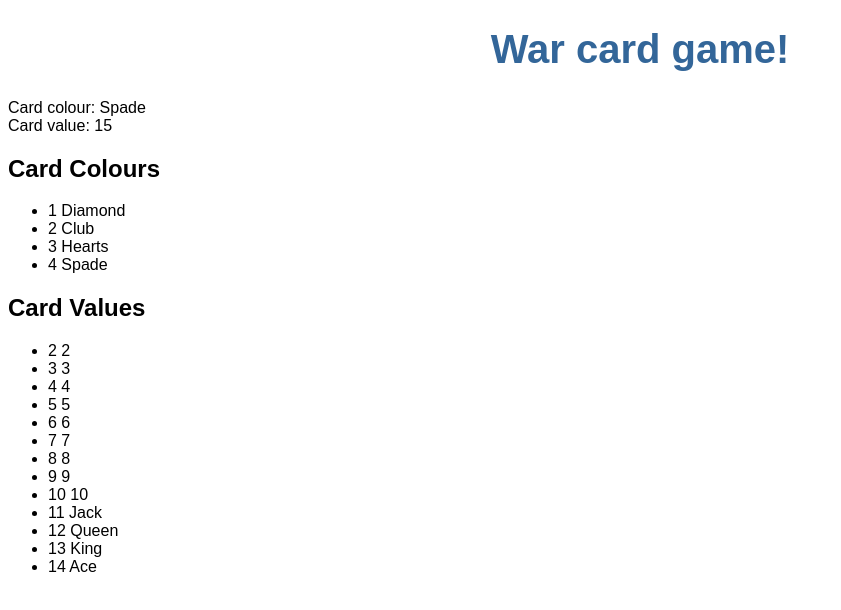
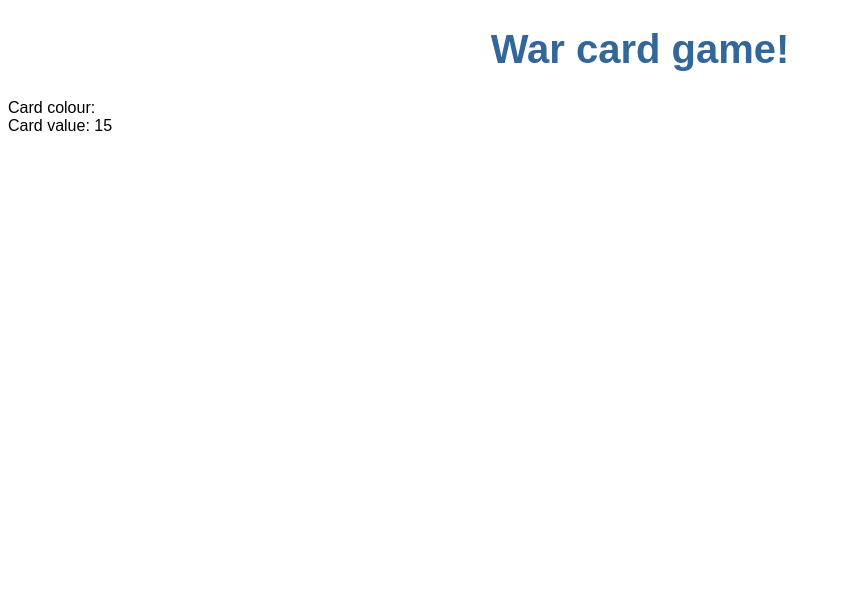
Before and after one commit to OldShaterhan/War-card-game, an Angular app: page / in a window 1280 px wide. Shown: the top 610 px of the page, without its empty margins (0-841 px from the left). Built offline with nearby package versions, Linux system fonts and the light colour scheme.

Commit message:
v.0.0.4 class Card consists of subclasses CardColour and CardValues

```diff
--- a/src/app/card-colour.ts
+++ b/src/app/card-colour.ts
@@ -1,4 +1,3 @@
 export class CardColour {
-  id: number;
-  name: string;
+  suit: string;
 }
--- a/src/app/card-colours/card-colours.component.html
+++ b/src/app/card-colours/card-colours.component.html
@@ -2,6 +2,6 @@
 <ul class="cardcolours">
 
   <li *ngFor="let cardcolour of cardcolours">
-    <span class="badge">{{cardcolour.id}}</span> {{cardcolour.name}}
+    <span class="badge">{{cardcolour.name}}</span>
   </li>
 </ul>
--- a/src/app/card-value.ts
+++ b/src/app/card-value.ts
@@ -1,4 +1,4 @@
 export class CardValue {
-  id: number;
+  value: number;
   name: string;
 }
--- a/src/app/cards/cards.component.html
+++ b/src/app/cards/cards.component.html
@@ -11,6 +11,6 @@
   </span>{{card.value}}
 </div>
 
-<app-card-colours></app-card-colours>
+<!--<app-card-colours></app-card-colours>
 
-<app-cards-value></app-cards-value>
+<app-cards-value></app-cards-value>-->
--- a/src/app/cards/cards.component.ts
+++ b/src/app/cards/cards.component.ts
@@ -1,5 +1,8 @@
 import { Component, OnInit } from '@angular/core';
 import { Card } from '../card';
+import { CardColour } from '../card-colour';
+import { CardValue } from '../card-value';
+import { CardColoursComponent } from '../card-colours/card-colours.component';
 
 @Component({
   selector: 'app-cards',
@@ -8,8 +11,9 @@ import { Card } from '../card';
 })
 export class CardsComponent implements OnInit {
   card: Card = {
-    colour: "Spade",
-    value: 15
+    suit: "Spade",
+    value: 15,
+    name: "test"
   }
 
   constructor() { }
--- a/src/app/mock-colours.ts
+++ b/src/app/mock-colours.ts
@@ -1,8 +1,8 @@
 import { CardColour } from './card-colour';
 
 export const CARDCOLOURS: CardColour[] = [
-  { id: 1, name: 'Diamond' },
-  { id: 2, name: 'Club' },
-  { id: 3, name: 'Hearts' },
-  { id: 4, name: 'Spade' }
+  { suit: 'Diamond' },
+  { suit: 'Club' },
+  { suit: 'Hearts' },
+  { suit: 'Spade' }
 ];
--- a/src/app/mock-values.ts
+++ b/src/app/mock-values.ts
@@ -1,17 +1,17 @@
 import { CardValue } from './card-value';
 
 export const CARDVALUES: CardValue[] = [
-  { id: 2, name: '2' },
-  { id: 3, name: '3' },
-  { id: 4, name: '4' },
-  { id: 5, name: '5' },
-  { id: 6, name: '6' },
-  { id: 7, name: '7' },
-  { id: 8, name: '8' },
-  { id: 9, name: '9' },
-  { id: 10, name: '10' },
-  { id: 11, name: 'Jack' },
-  { id: 12, name: 'Queen' },
-  { id: 13, name: 'King' },
-  { id: 14, name: 'Ace' }
+  { value: 2, name: '2' },
+  { value: 3, name: '3' },
+  { value: 4, name: '4' },
+  { value: 5, name: '5' },
+  { value: 6, name: '6' },
+  { value: 7, name: '7' },
+  { value: 8, name: '8' },
+  { value: 9, name: '9' },
+  { value: 10, name: '10' },
+  { value: 11, name: 'Jack' },
+  { value: 12, name: 'Queen' },
+  { value: 13, name: 'King' },
+  { value: 14, name: 'Ace' }
 ];
```
Also changed, not shown: src/app/card.ts (+7 -4 lines).
